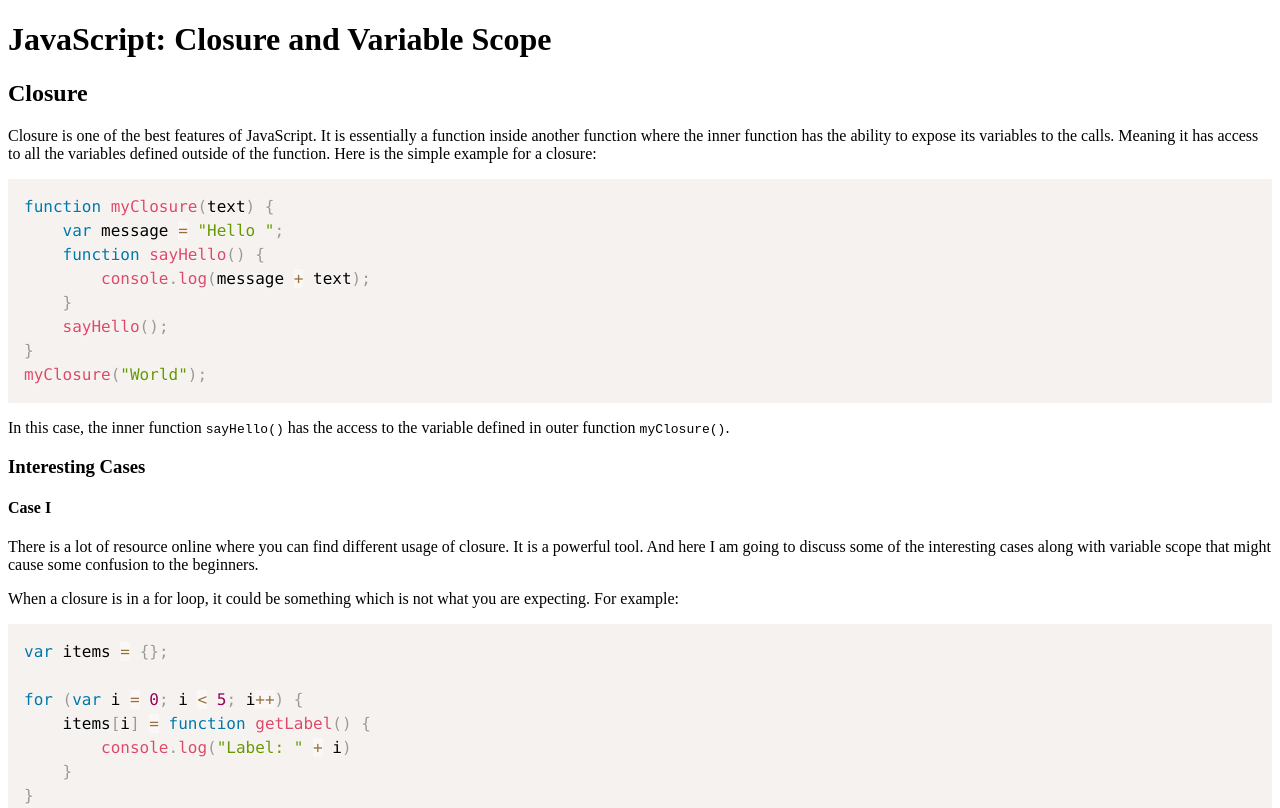
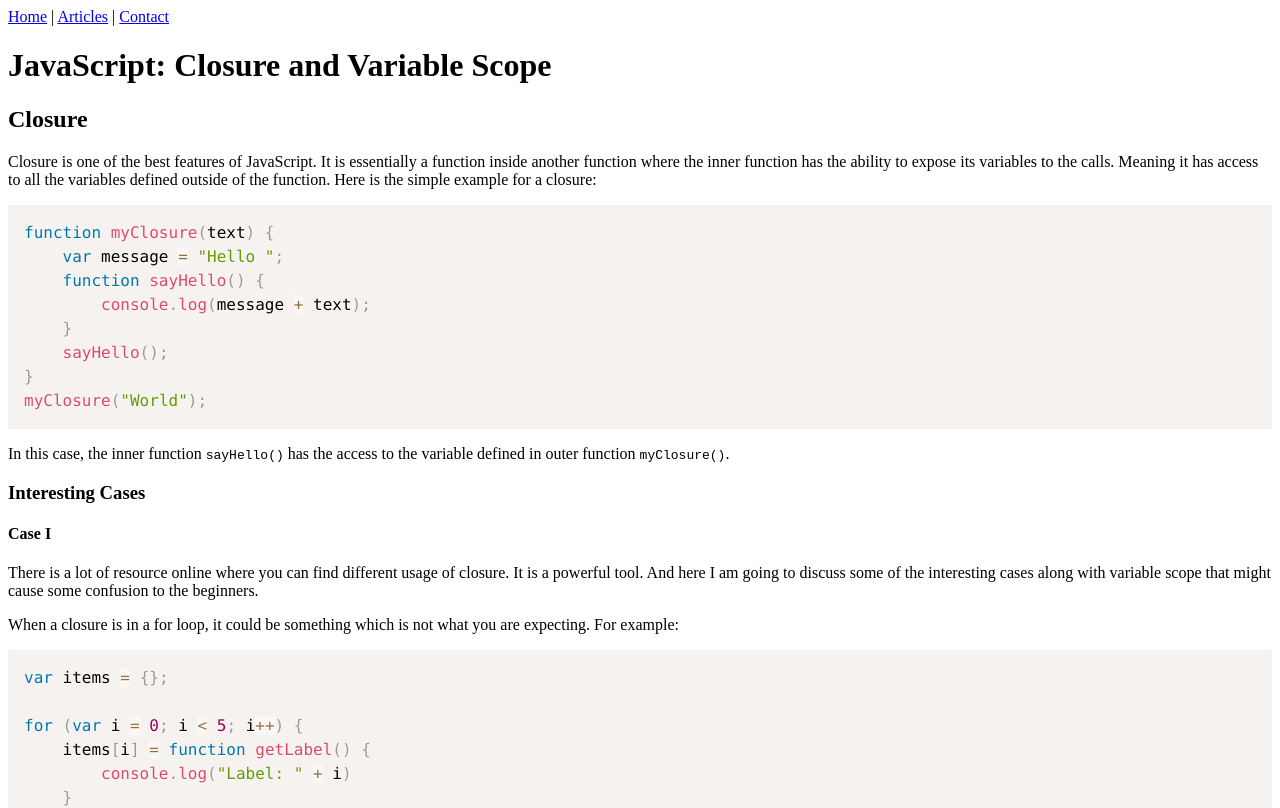
Before and after one commit to jeddl/NextJS-Static-Blog, a Next.js app: page /articles/JS-Closure in a window 1280 px wide. Shown: the top 808 px of the page. Built offline with nearby package versions, Linux system fonts and the light colour scheme.

Commit message:
Add TopLevelContainer to all the sites

```diff
--- a/pages/articles/[slug].tsx
+++ b/pages/articles/[slug].tsx
@@ -7,14 +7,21 @@ import matter from "gray-matter";
 import Head from "next/head";
 import ReactMarkdown from "react-markdown";
 import CodeBlock from "../../components/CodeBlock";
+import Navbar from "../../components/Navbar";
+import TopLevelContainer from "../../components/TopLevelContainer";
 
 const Post: React.FunctionComponent<Article> = ({contents, metadata}) => {
 	return (
 		<>
-			<Head>
-				<title>{metadata.title}</title>
-			</Head>
-			<ReactMarkdown source={contents} renderers={{code: CodeBlock}} />
+			<div>
+				<Head>
+					<title>{metadata.title}</title>
+				</Head>
+				<Navbar title="Aritile" />
+				<TopLevelContainer title={metadata.title}>
+					<ReactMarkdown source={contents} renderers={{code: CodeBlock}} />
+				</TopLevelContainer>
+			</div>
 		</>
 	);
 };
```
